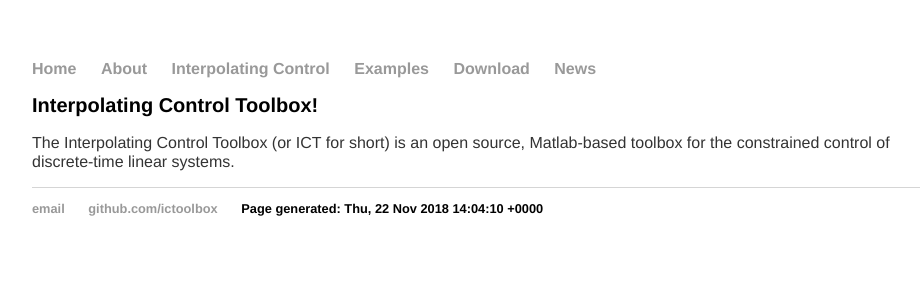
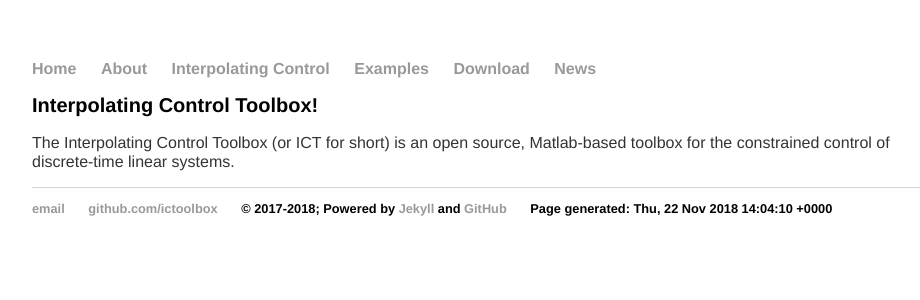
Before and after one commit to ICToolbox/ictoolbox.github.io, a Jekyll site: the page built from index.html, in a window 1280 px wide. Shown: the top 300 px of the page, without its empty margins (160-1080 px from the left). Built offline with Jekyll 4.4.1, drawn with Linux system fonts in a browser that asks for light colours.

Commit message:
Update default.html

```diff
--- a/_layouts/default.html
+++ b/_layouts/default.html
@@ -33,6 +33,7 @@
 	    		<ul>
 	        		<li><a href="mailto:ictoolbox@yahoo.com">email</a></li>
 	        		<li><a href="https://github.com/ictoolbox">github.com/ictoolbox</a></li>
+				<li>&copy; 2017-2018; Powered by <a href="https://jekyllrb.com">Jekyll</a> and <a href="https://pages.github.com">GitHub</a></li>
 	        		<li>Page generated: {{ site.time | date_to_rfc822 }}</li>
 				</ul>
 			</footer>
```
